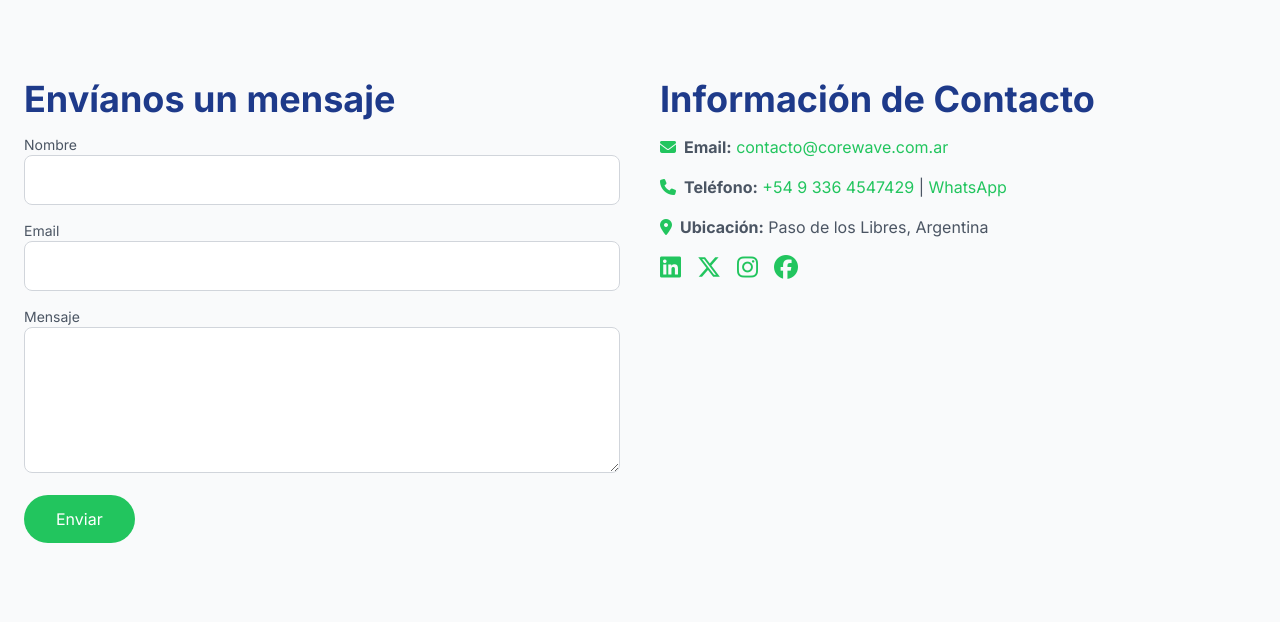
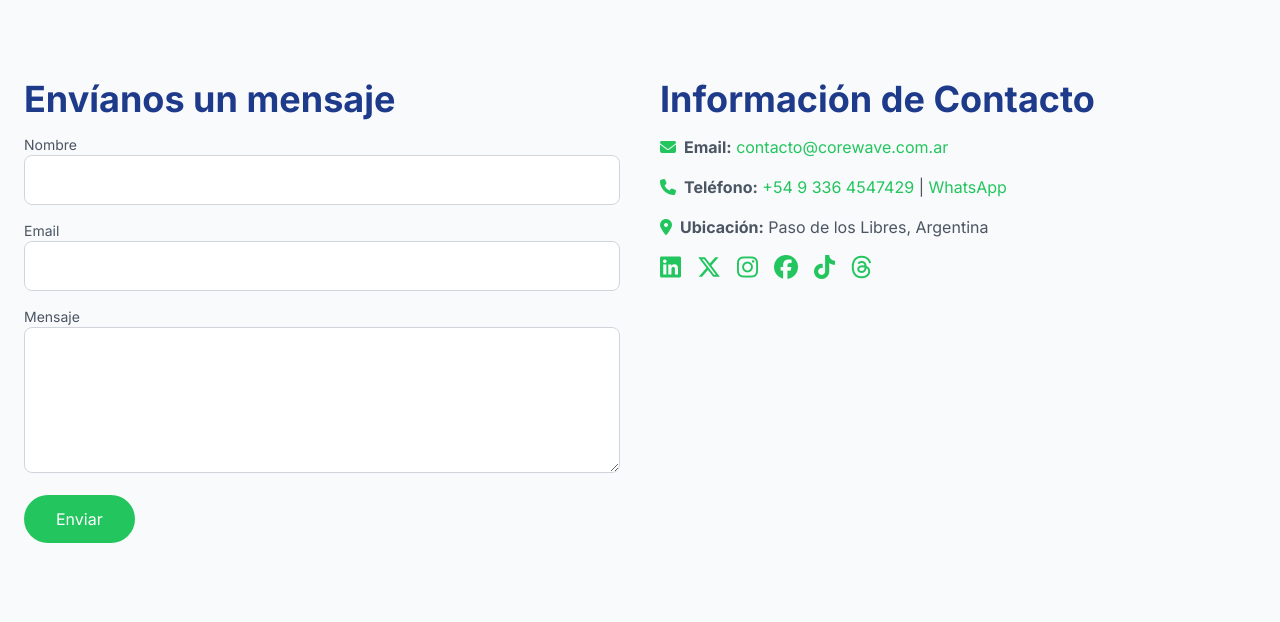
Before and after one commit to MarceloDuhalde2/corewave, a Laravel app: page /contact in a window 1280 px wide. Shown: the part 517-1139 px from the top of the page. Run offline with Laravel 12, Linux system fonts and the light colour scheme; style sheets or scripts are compiled from the project's sources.

Commit message:
se agrega redes sociales tiktok y threads

```diff
--- a/resources/views/contact.blade.php
+++ b/resources/views/contact.blade.php
@@ -65,6 +65,8 @@
                         <a href="https://x.com/CoreWaveIT" target="_blank" class="text-green-500 hover:text-green-600"><i class="fab fa-x-twitter text-xl sm:text-2xl"></i></a>
                         <a href="https://www.instagram.com/corewaveit" target="_blank" class="text-green-500 hover:text-green-600"><i class="fab fa-instagram text-xl sm:text-2xl"></i></a>
                         <a href="https://www.facebook.com/profile.php?id=61576221545167" target="_blank" class="text-green-500 hover:text-green-600"><i class="fab fa-facebook text-xl sm:text-2xl"></i></a>
+                        <a href="https://www.tiktok.com/@corewaveit" target="_blank" class="text-green-500 hover:text-green-600"><i class="fab fa-tiktok text-xl sm:text-2xl"></i></a>
+                        <a href="https://www.threads.com/@corewaveit" target="_blank" class="text-green-500 hover:text-green-600"><i class="fab fa-threads text-xl sm:text-2xl"></i></a>
                     </div>
                 </div>
             </div>
```
